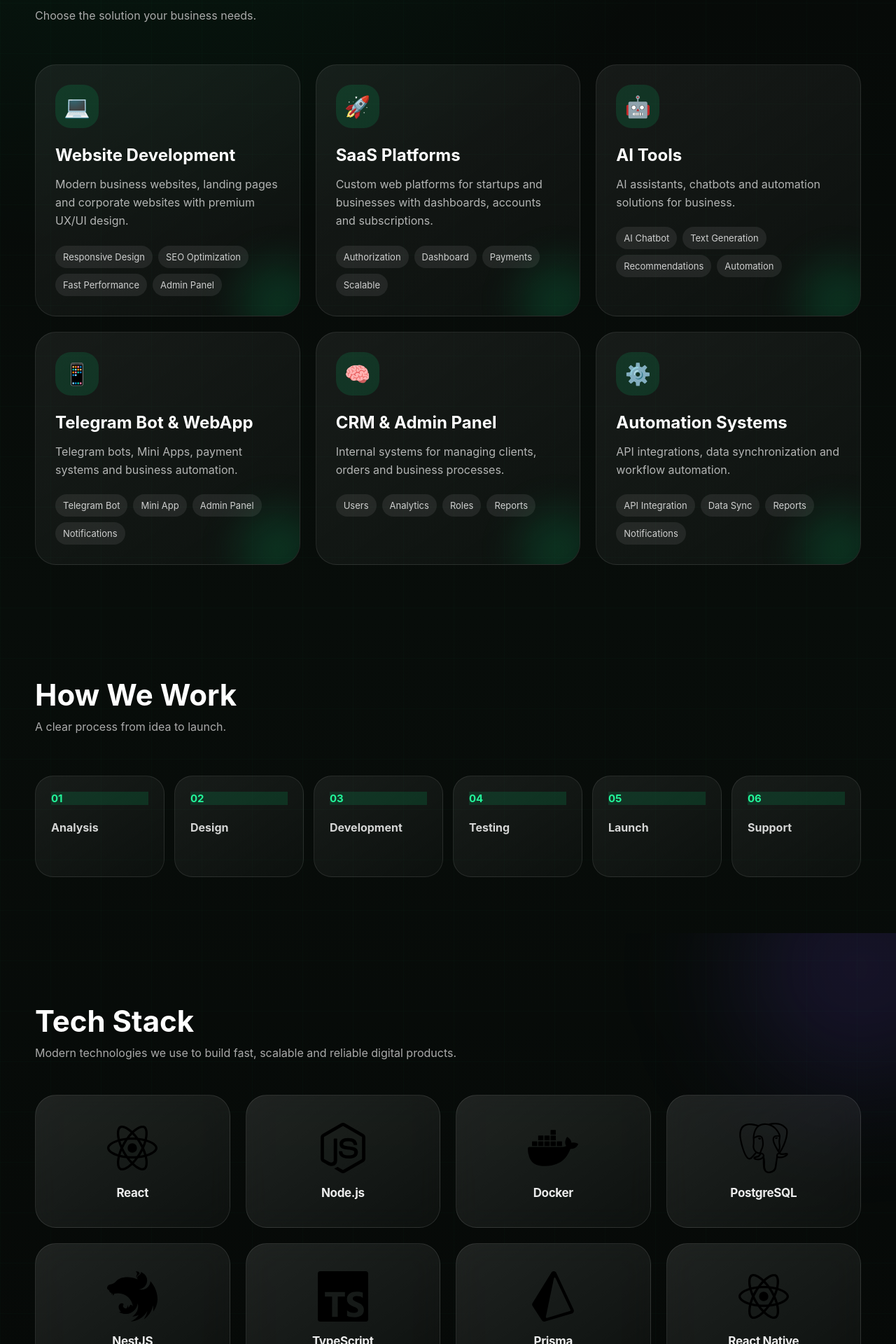
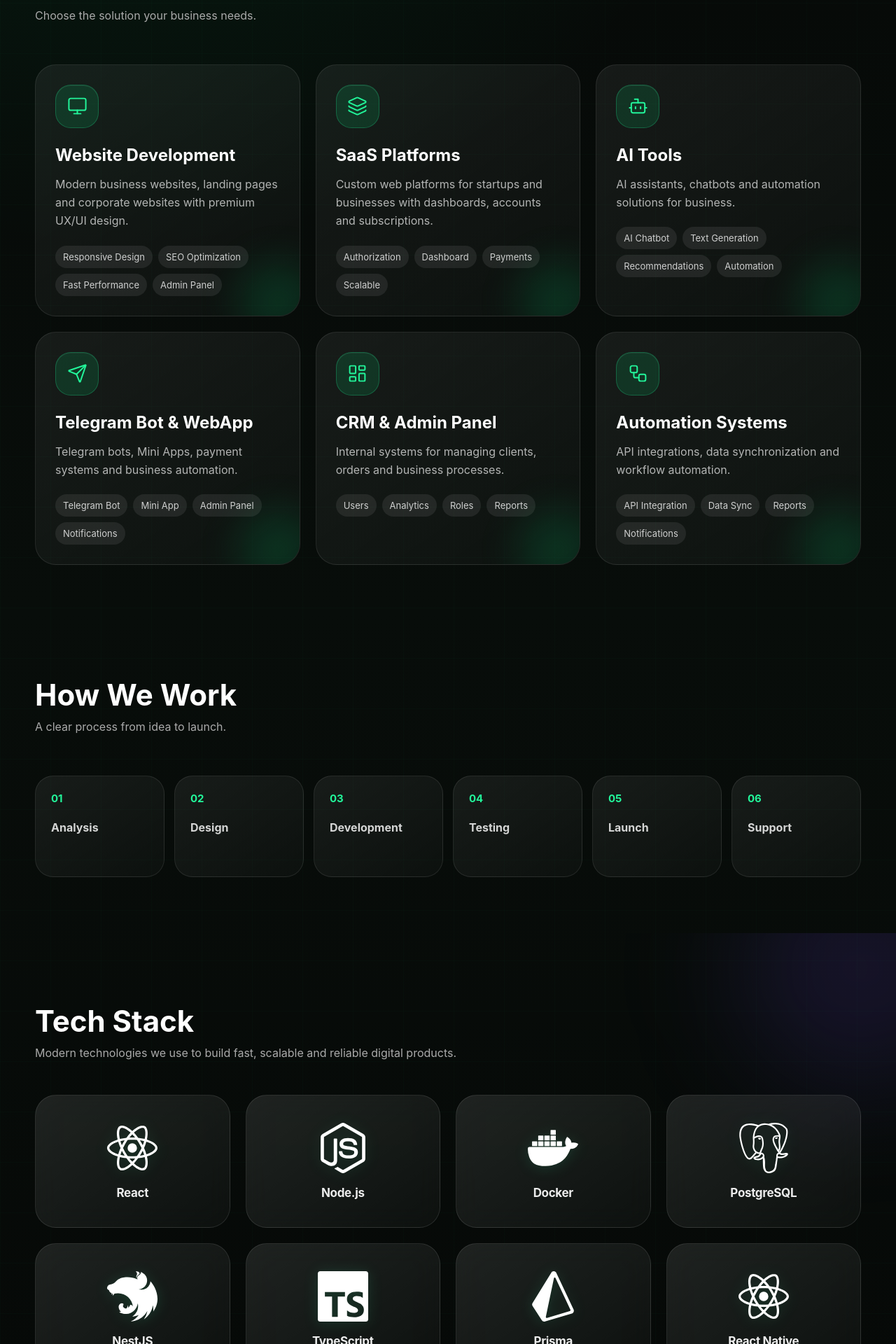
Before and after one commit to NarekHun1/ITSOLUTION, a React (Vite) app: page /services in a window 1280 px wide. Shown: the part 860-2780 px from the top of the page at 70% size. Built offline with nearby package versions, Linux system fonts and the light colour scheme.

Commit message:
Unify service icons and improve technology logo contrast

```diff
--- a/src/brand.css
+++ b/src/brand.css
@@ -225,11 +225,14 @@ body {
 .processBadge,
 .contactBadge,
 .startProjectBadge,
-.menuEyebrow,
-.processStep strong {
+.menuEyebrow {
     color: var(--brand-green-bright);
     background: var(--brand-green-soft);
     border-color: var(--brand-green-line);
+}
+
+.processStep strong {
+    color: var(--brand-green-bright);
 }
 
 .typingText {
--- a/src/components/Services.tsx
+++ b/src/components/Services.tsx
@@ -1,4 +1,5 @@
 import { motion } from 'framer-motion';
+import { Monitor, Layers, Bot, Send, LayoutDashboard, Workflow } from 'lucide-react';
 import { Link } from 'react-router-dom';
 import { useTranslation } from 'react-i18next';
 import '../services.css';
@@ -16,7 +17,7 @@ export default function ServicesPage() {
 
     const services = [
         {
-            icon: '💻',
+            icon: <Monitor aria-hidden="true" />,
             title: t('servicesPage.list.website.title'),
             desc: t('servicesPage.list.website.desc'),
             features: [
@@ -27,7 +28,7 @@ export default function ServicesPage() {
             ],
         },
         {
-            icon: '🚀',
+            icon: <Layers aria-hidden="true" />,
             title: t('servicesPage.list.saas.title'),
             desc: t('servicesPage.list.saas.desc'),
             features: [
@@ -38,7 +39,7 @@ export default function ServicesPage() {
             ],
         },
         {
-            icon: '🤖',
+            icon: <Bot aria-hidden="true" />,
             title: t('servicesPage.list.ai.title'),
             desc: t('servicesPage.list.ai.desc'),
             features: [
@@ -49,7 +50,7 @@ export default function ServicesPage() {
             ],
         },
         {
-            icon: '📱',
+            icon: <Send aria-hidden="true" />,
             title: t('servicesPage.list.telegram.title'),
             desc: t('servicesPage.list.telegram.desc'),
             features: [
@@ -60,7 +61,7 @@ export default function ServicesPage() {
             ],
         },
         {
-            icon: '🧠',
+            icon: <LayoutDashboard aria-hidden="true" />,
             title: t('servicesPage.list.crm.title'),
             desc: t('servicesPage.list.crm.desc'),
             features: [
@@ -71,7 +72,7 @@ export default function ServicesPage() {
             ],
         },
         {
-            icon: '⚙️',
+            icon: <Workflow aria-hidden="true" />,
             title: t('servicesPage.list.automation.title'),
             desc: t('servicesPage.list.automation.desc'),
             features: [
--- a/src/services.css
+++ b/src/services.css
@@ -166,6 +166,14 @@
     border-radius: 22px;
     background: rgba(255, 255, 255, 0.1);
     font-size: 30px;
+    border: 1px solid rgba(34, 245, 154, 0.25);
+    box-shadow: inset 0 1px 0 rgba(255, 255, 255, 0.06);
+}
+
+.serviceIcon svg {
+    width: 29px;
+    height: 29px;
+    stroke-width: 1.65;
 }
 
 .servicesFullCard h3 {
@@ -394,7 +402,7 @@
 
     border-radius: 999px;
 
-    background: rgba(255, 209, 102, 0.14);
+    background: rgba(34, 245, 154, 0.14);
 
     filter: blur(35px);
 
@@ -406,11 +414,11 @@
 .techItem:hover {
     transform: translateY(-10px) scale(1.03);
 
-    border-color: rgba(255, 209, 102, 0.3);
+    border-color: rgba(34, 245, 154, 0.3);
 
     box-shadow:
             0 20px 60px rgba(0,0,0,0.35),
-            0 0 30px rgba(124,77,255,0.18);
+            0 0 30px rgba(0,216,120,0.18);
 }
 
 .techItem:hover::before {
@@ -426,6 +434,8 @@
 
     object-fit: contain;
 
+    filter: brightness(0) invert(1) drop-shadow(0 2px 10px rgba(34, 245, 154, 0.14));
+
     transition:
             transform 0.35s ease,
             filter 0.35s ease;
@@ -435,7 +445,7 @@
     transform: scale(1.12) rotate(-2deg);
 
     filter:
-            drop-shadow(0 0 16px rgba(255,255,255,0.35));
+            brightness(0) invert(1) drop-shadow(0 0 16px rgba(34,245,154,0.35));
 }
 
 .techItem span {
```
